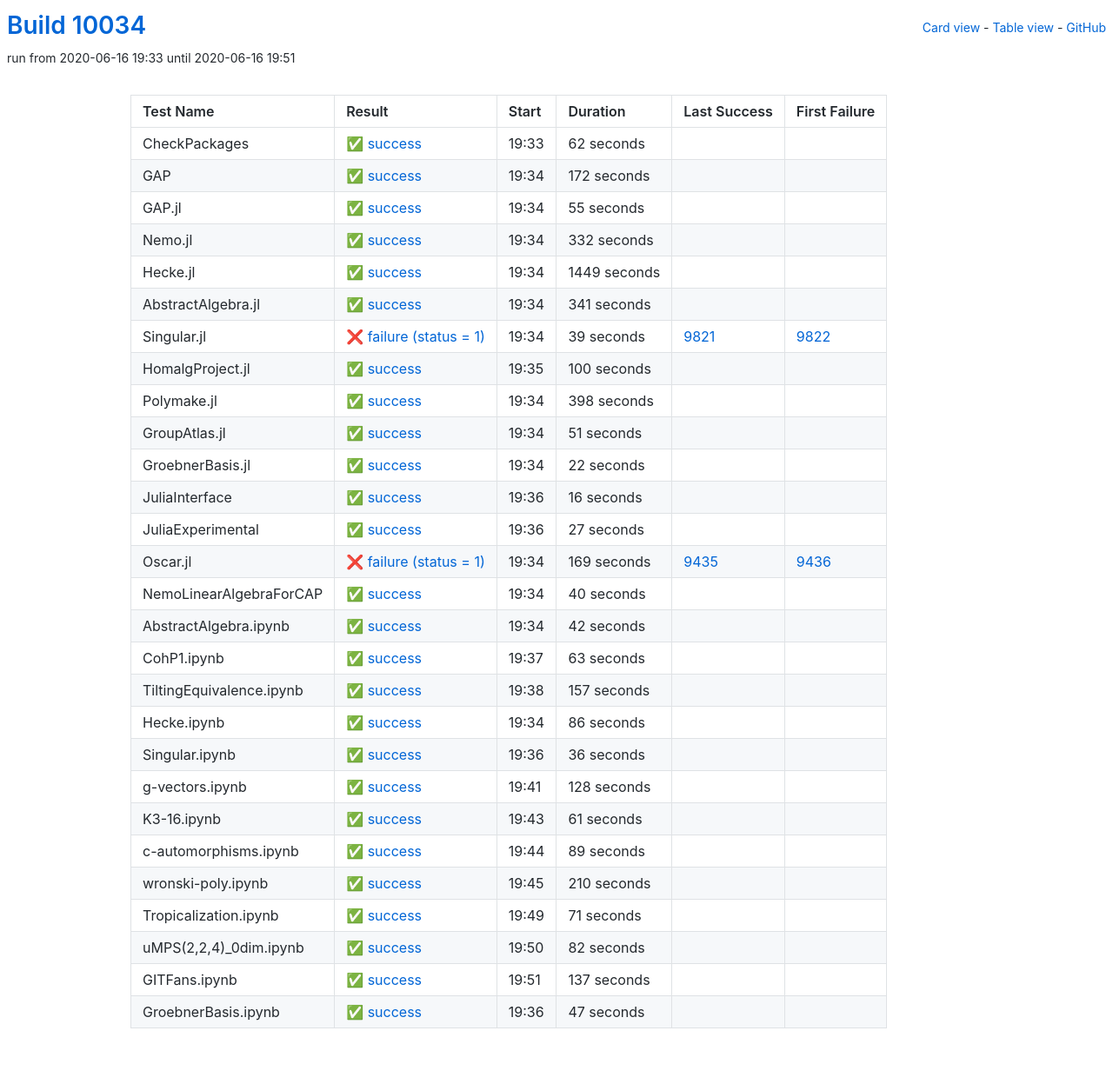
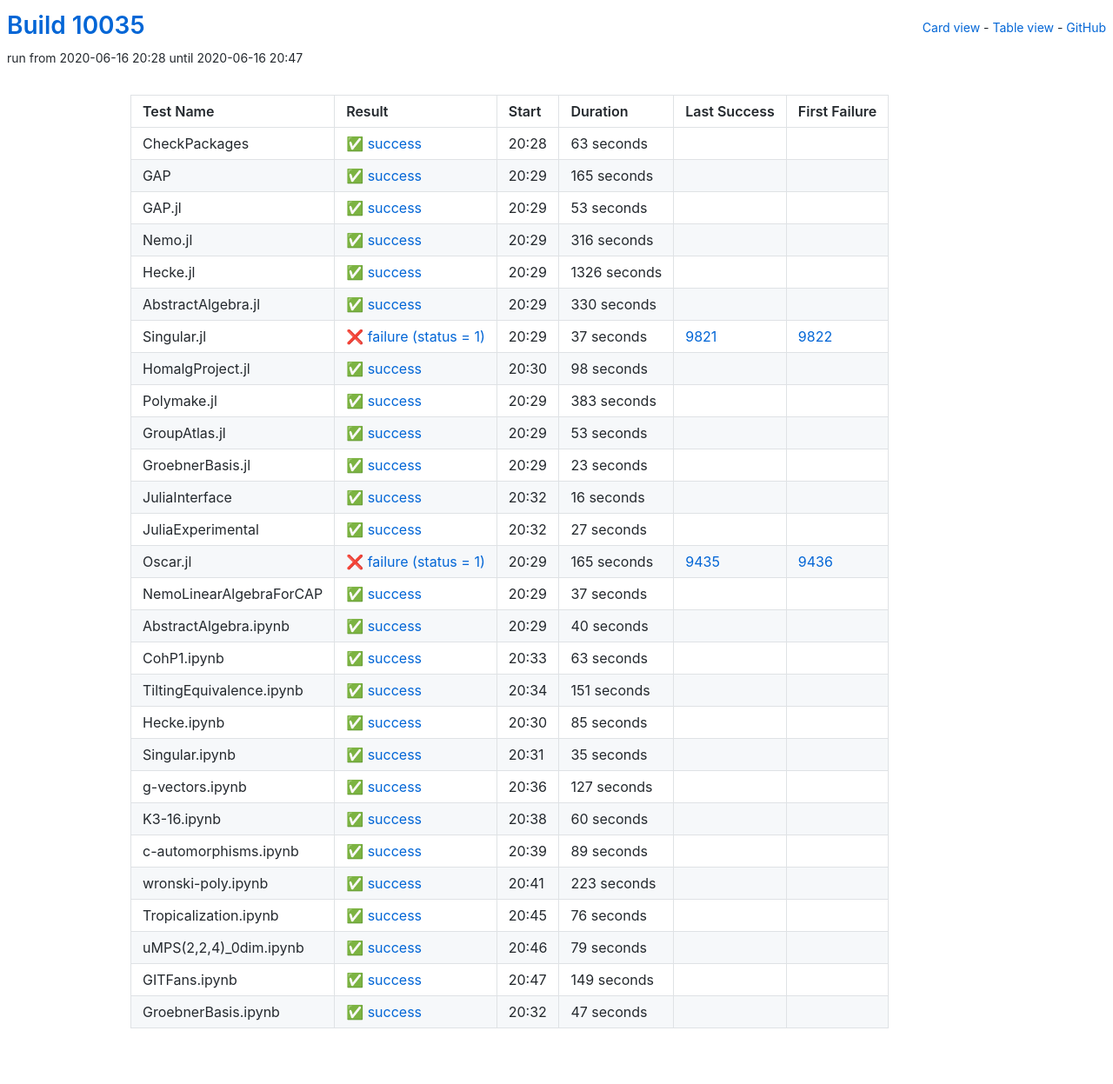
Before and after one commit to oscar-system/oscar-ci-status, a Jekyll site: the page built from table.html, in a window 1280 px wide. Shown: the whole page at 87% size. Built offline with Jekyll 4.4.1, drawn with Linux system fonts in a browser that asks for light colours.

Commit message:
Build #10035

```diff
--- a/_data/ci.yml
+++ b/_data/ci.yml
@@ -1,6 +1,6 @@
 ---
-build: 10034
-build_url: https://oscarci.mathematik.uni-kl.de/job/oscar/10034/
+build: 10035
+build_url: https://oscarci.mathematik.uni-kl.de/job/oscar/10035/
 job: oscar
 organization: oscar-system
 repo: oscar-ci-status
@@ -8,140 +8,140 @@ repourl: https://github.com/oscar-system/oscar-ci-status
 tests:
 - name: CheckPackages
   id: checkpackages
-  log: https://oscarci.mathematik.uni-kl.de/job/oscar/10034/artifact/logs/build-10034/CheckPackages.log
-  start: 2020-06-16 19:33
+  log: https://oscarci.mathematik.uni-kl.de/job/oscar/10035/artifact/logs/build-10035/CheckPackages.log
+  start: 2020-06-16 20:28
   success: true
   exitcode: 0
   status: success
-  duration: 62
+  duration: 63
   last_success: false
   last_success_url:
   first_failure: false
   first_failure_url:
 - name: GAP
   id: gap
-  log: https://oscarci.mathematik.uni-kl.de/job/oscar/10034/artifact/logs/build-10034/GAP.log
-  start: 2020-06-16 19:34
+  log: https://oscarci.mathematik.uni-kl.de/job/oscar/10035/artifact/logs/build-10035/GAP.log
+  start: 2020-06-16 20:29
   success: true
   exitcode: 0
   status: success
-  duration: 172
+  duration: 165
   last_success: false
   last_success_url:
   first_failure: false
   first_failure_url:
 - name: GAP.jl
   id: gap-jl
-  log: https://oscarci.mathematik.uni-kl.de/job/oscar/10034/artifact/logs/build-10034/GAP.jl.log
-  start: 2020-06-16 19:34
+  log: https://oscarci.mathematik.uni-kl.de/job/oscar/10035/artifact/logs/build-10035/GAP.jl.log
+  start: 2020-06-16 20:29
   success: true
   exitcode: 0
   status: success
-  duration: 55
+  duration: 53
   last_success: false
   last_success_url:
   first_failure: false
   first_failure_url:
 - name: Nemo.jl
   id: nemo-jl
-  log: https://oscarci.mathematik.uni-kl.de/job/oscar/10034/artifact/logs/build-10034/Nemo.jl.log
-  start: 2020-06-16 19:34
+  log: https://oscarci.mathematik.uni-kl.de/job/oscar/10035/artifact/logs/build-10035/Nemo.jl.log
+  start: 2020-06-16 20:29
   success: true
   exitcode: 0
   status: success
-  duration: 332
+  duration: 316
   last_success: false
   last_success_url:
   first_failure: false
   first_failure_url:
 - name: Hecke.jl
   id: hecke-jl
-  log: https://oscarci.mathematik.uni-kl.de/job/oscar/10034/artifact/logs/build-10034/Hecke.jl.log
-  start: 2020-06-16 19:34
+  log: https://oscarci.mathematik.uni-kl.de/job/oscar/10035/artifact/logs/build-10035/Hecke.jl.log
+  start: 2020-06-16 20:29
   success: true
   exitcode: 0
   status: success
-  duration: 1449
+  duration: 1326
   last_success: false
   last_success_url:
   first_failure: false
   first_failure_url:
 - name: AbstractAlgebra.jl
   id: abstractalgebra-jl
-  log: https://oscarci.mathematik.uni-kl.de/job/oscar/10034/artifact/logs/build-10034/AbstractAlgebra.jl.log
-  start: 2020-06-16 19:34
+  log: https://oscarci.mathematik.uni-kl.de/job/oscar/10035/artifact/logs/build-10035/AbstractAlgebra.jl.log
+  start: 2020-06-16 20:29
   success: true
   exitcode: 0
   status: success
-  duration: 341
+  duration: 330
   last_success: false
   last_success_url:
   first_failure: false
   first_failure_url:
 - name: Singular.jl
   id: singular-jl
-  log: https://oscarci.mathematik.uni-kl.de/job/oscar/10034/artifact/logs/build-10034/Singular.jl.log
-  start: 2020-06-16 19:34
+  log: https://oscarci.mathematik.uni-kl.de/job/oscar/10035/artifact/logs/build-10035/Singular.jl.log
+  start: 2020-06-16 20:29
   success: false
   exitcode: 1
   status: failure
-  duration: 39
+  duration: 37
   last_success: 9821
   last_success_url: https://oscarci.mathematik.uni-kl.de/job/oscar/9821/
   first_failure: 9822
   first_failure_url: https://oscarci.mathematik.uni-kl.de/job/oscar/9822/
 - name: HomalgProject.jl
   id: homalgproject-jl
-  log: https://oscarci.mathematik.uni-kl.de/job/oscar/10034/artifact/logs/build-10034/HomalgProject.jl.log
-  start: 2020-06-16 19:35
+  log: https://oscarci.mathematik.uni-kl.de/job/oscar/10035/artifact/logs/build-10035/HomalgProject.jl.log
+  start: 2020-06-16 20:30
   success: true
   exitcode: 0
   status: success
-  duration: 100
+  duration: 98
   last_success: false
   last_success_url:
   first_failure: false
   first_failure_url:
 - name: Polymake.jl
   id: polymake-jl
-  log: https://oscarci.mathematik.uni-kl.de/job/oscar/10034/artifact/logs/build-10034/Polymake.jl.log
-  start: 2020-06-16 19:34
+  log: https://oscarci.mathematik.uni-kl.de/job/oscar/10035/artifact/logs/build-10035/Polymake.jl.log
+  start: 2020-06-16 20:29
   success: true
   exitcode: 0
   status: success
-  duration: 398
+  duration: 383
   last_success: false
   last_success_url:
   first_failure: false
   first_failure_url:
 - name: GroupAtlas.jl
   id: groupatlas-jl
-  log: https://oscarci.mathematik.uni-kl.de/job/oscar/10034/artifact/logs/build-10034/GroupAtlas.jl.log
-  start: 2020-06-16 19:34
+  log: https://oscarci.mathematik.uni-kl.de/job/oscar/10035/artifact/logs/build-10035/GroupAtlas.jl.log
+  start: 2020-06-16 20:29
   success: true
   exitcode: 0
   status: success
-  duration: 51
+  duration: 53
   last_success: false
   last_success_url:
   first_failure: false
   first_failure_url:
 - name: GroebnerBasis.jl
   id: groebnerbasis-jl
-  log: https://oscarci.mathematik.uni-kl.de/job/oscar/10034/artifact/logs/build-10034/GroebnerBasis.jl.log
-  start: 2020-06-16 19:34
+  log: https://oscarci.mathematik.uni-kl.de/job/oscar/10035/artifact/logs/build-10035/GroebnerBasis.jl.log
+  start: 2020-06-16 20:29
   success: true
   exitcode: 0
   status: success
-  duration: 22
+  duration: 23
   last_success: false
   last_success_url:
   first_failure: false
   first_failure_url:
 - name: JuliaInterface
   id: juliainterface
-  log: https://oscarci.mathematik.uni-kl.de/job/oscar/10034/artifact/logs/build-10034/JuliaInterface.log
-  start: 2020-06-16 19:36
+  log: https://oscarci.mathematik.uni-kl.de/job/oscar/10035/artifact/logs/build-10035/JuliaInterface.log
+  start: 2020-06-16 20:32
   success: true
   exitcode: 0
   status: success
@@ -152,8 +152,8 @@ tests:
   first_failure_url:
 - name: JuliaExperimental
   id: juliaexperimental
-  log: https://oscarci.mathematik.uni-kl.de/job/oscar/10034/artifact/logs/build-10034/JuliaExperimental.log
-  start: 2020-06-16 19:36
+  log: https://oscarci.mathematik.uni-kl.de/job/oscar/10035/artifact/logs/build-10035/JuliaExperimental.log
+  start: 2020-06-16 20:32
   success: true
   exitcode: 0
   status: success
@@ -164,20 +164,32 @@ tests:
   first_failure_url:
 - name: Oscar.jl
   id: oscar-jl
-  log: https://oscarci.mathematik.uni-kl.de/job/oscar/10034/artifact/logs/build-10034/Oscar.jl.log
-  start: 2020-06-16 19:34
+  log: https://oscarci.mathematik.uni-kl.de/job/oscar/10035/artifact/logs/build-10035/Oscar.jl.log
+  start: 2020-06-16 20:29
   success: false
   exitcode: 1
   status: failure
-  duration: 169
+  duration: 165
   last_success: 9435
   last_success_url: https://oscarci.mathematik.uni-kl.de/job/oscar/9435/
   first_failure: 9436
   first_failure_url: https://oscarci.mathematik.uni-kl.de/job/oscar/9436/
 - name: NemoLinearAlgebraForCAP
   id: nemolinearalgebraforcap
-  log: https://oscarci.mathematik.uni-kl.de/job/oscar/10034/artifact/logs/build-10034/NemoLinearAlgebraForCAP.log
-  start: 2020-06-16 19:34
+  log: https://oscarci.mathematik.uni-kl.de/job/oscar/10035/artifact/logs/build-10035/NemoLinearAlgebraForCAP.log
+  start: 2020-06-16 20:29
+  success: true
+  exitcode: 0
+  status: success
+  duration: 37
+  last_success: false
+  last_success_url:
+  first_failure: false
+  first_failure_url:
+- name: AbstractAlgebra.ipynb
+  id: abstractalgebra-ipynb
+  log: https://oscarci.mathematik.uni-kl.de/job/oscar/10035/artifact/logs/build-10035/AbstractAlgebra.ipynb.log
+  start: 2020-06-16 20:29
   success: true
   exitcode: 0
   status: success
@@ -186,22 +198,10 @@ tests:
   last_success_url:
   first_failure: false
   first_failure_url:
-- name: AbstractAlgebra.ipynb
-  id: abstractalgebra-ipynb
-  log: https://oscarci.mathematik.uni-kl.de/job/oscar/10034/artifact/logs/build-10034/AbstractAlgebra.ipynb.log
-  start: 2020-06-16 19:34
-  success: true
-  exitcode: 0
-  status: success
-  duration: 42
-  last_success: false
-  last_success_url:
-  first_failure: false
-  first_failure_url:
 - name: CohP1.ipynb
   id: cohp1-ipynb
-  log: https://oscarci.mathematik.uni-kl.de/job/oscar/10034/artifact/logs/build-10034/CohP1.ipynb.log
-  start: 2020-06-16 19:37
+  log: https://oscarci.mathematik.uni-kl.de/job/oscar/10035/artifact/logs/build-10035/CohP1.ipynb.log
+  start: 2020-06-16 20:33
   success: true
   exitcode: 0
   status: success
@@ -212,68 +212,68 @@ tests:
   first_failure_url:
 - name: TiltingEquivalence.ipynb
   id: tiltingequivalence-ipynb
-  log: https://oscarci.mathematik.uni-kl.de/job/oscar/10034/artifact/logs/build-10034/TiltingEquivalence.ipynb.log
-  start: 2020-06-16 19:38
+  log: https://oscarci.mathematik.uni-kl.de/job/oscar/10035/artifact/logs/build-10035/TiltingEquivalence.ipynb.log
+  start: 2020-06-16 20:34
   success: true
   exitcode: 0
   status: success
-  duration: 157
+  duration: 151
   last_success: false
   last_success_url:
   first_failure: false
   first_failure_url:
 - name: Hecke.ipynb
   id: hecke-ipynb
-  log: https://oscarci.mathematik.uni-kl.de/job/oscar/10034/artifact/logs/build-10034/Hecke.ipynb.log
-  start: 2020-06-16 19:34
+  log: https://oscarci.mathematik.uni-kl.de/job/oscar/10035/artifact/logs/build-10035/Hecke.ipynb.log
+  start: 2020-06-16 20:30
   success: true
   exitcode: 0
   status: success
-  duration: 86
+  duration: 85
   last_success: false
   last_success_url:
   first_failure: false
   first_failure_url:
 - name: Singular.ipynb
   id: singular-ipynb
-  log: https://oscarci.mathematik.uni-kl.de/job/oscar/10034/artifact/logs/build-10034/Singular.ipynb.log
-  start: 2020-06-16 19:36
+  log: https://oscarci.mathematik.uni-kl.de/job/oscar/10035/artifact/logs/build-10035/Singular.ipynb.log
+  start: 2020-06-16 20:31
   success: true
   exitcode: 0
   status: success
-  duration: 36
+  duration: 35
   last_success: false
   last_success_url:
   first_failure: false
   first_failure_url:
 - name: g-vectors.ipynb
   id: g-vectors-ipynb
-  log: https://oscarci.mathematik.uni-kl.de/job/oscar/10034/artifact/logs/build-10034/g-vectors.ipynb.log
-  start: 2020-06-16 19:41
+  log: https://oscarci.mathematik.uni-kl.de/job/oscar/10035/artifact/logs/build-10035/g-vectors.ipynb.log
+  start: 2020-06-16 20:36
   success: true
   exitcode: 0
   status: success
-  duration: 128
+  duration: 127
   last_success: false
   last_success_url:
   first_failure: false
   first_failure_url:
 - name: K3-16.ipynb
   id: k3-16-ipynb
-  log: https://oscarci.mathematik.uni-kl.de/job/oscar/10034/artifact/logs/build-10034/K3-16.ipynb.log
-  start: 2020-06-16 19:43
+  log: https://oscarci.mathematik.uni-kl.de/job/oscar/10035/artifact/logs/build-10035/K3-16.ipynb.log
+  start: 2020-06-16 20:38
   success: true
   exitcode: 0
   status: success
-  duration: 61
+  duration: 60
   last_success: false
   last_success_url:
   first_failure: false
   first_failure_url:
 - name: c-automorphisms.ipynb
   id: c-automorphisms-ipynb
-  log: https://oscarci.mathematik.uni-kl.de/job/oscar/10034/artifact/logs/build-10034/c-automorphisms.ipynb.log
-  start: 2020-06-16 19:44
+  log: https://oscarci.mathematik.uni-kl.de/job/oscar/10035/artifact/logs/build-10035/c-automorphisms.ipynb.log
+  start: 2020-06-16 20:39
   success: true
   exitcode: 0
   status: success
@@ -284,56 +284,56 @@ tests:
   first_failure_url:
 - name: wronski-poly.ipynb
   id: wronski-poly-ipynb
-  log: https://oscarci.mathematik.uni-kl.de/job/oscar/10034/artifact/logs/build-10034/wronski-poly.ipynb.log
-  start: 2020-06-16 19:45
+  log: https://oscarci.mathematik.uni-kl.de/job/oscar/10035/artifact/logs/build-10035/wronski-poly.ipynb.log
+  start: 2020-06-16 20:41
   success: true
   exitcode: 0
   status: success
-  duration: 210
+  duration: 223
   last_success: false
   last_success_url:
   first_failure: false
   first_failure_url:
 - name: Tropicalization.ipynb
   id: tropicalization-ipynb
-  log: https://oscarci.mathematik.uni-kl.de/job/oscar/10034/artifact/logs/build-10034/Tropicalization.ipynb.log
-  start: 2020-06-16 19:49
+  log: https://oscarci.mathematik.uni-kl.de/job/oscar/10035/artifact/logs/build-10035/Tropicalization.ipynb.log
+  start: 2020-06-16 20:45
   success: true
   exitcode: 0
   status: success
-  duration: 71
+  duration: 76
   last_success: false
   last_success_url:
   first_failure: false
   first_failure_url:
 - name: uMPS(2,2,4)_0dim.ipynb
   id: umps-2-2-4-0dim-ipynb
-  log: https://oscarci.mathematik.uni-kl.de/job/oscar/10034/artifact/logs/build-10034/uMPS-2-2-4-_0dim.ipynb.log
-  start: 2020-06-16 19:50
+  log: https://oscarci.mathematik.uni-kl.de/job/oscar/10035/artifact/logs/build-10035/uMPS-2-2-4-_0dim.ipynb.log
+  start: 2020-06-16 20:46
   success: true
   exitcode: 0
   status: success
-  duration: 82
+  duration: 79
   last_success: false
   last_success_url:
   first_failure: false
   first_failure_url:
 - name: GITFans.ipynb
   id: gitfans-ipynb
-  log: https://oscarci.mathematik.uni-kl.de/job/oscar/10034/artifact/logs/build-10034/GITFans.ipynb.log
-  start: 2020-06-16 19:51
+  log: https://oscarci.mathematik.uni-kl.de/job/oscar/10035/artifact/logs/build-10035/GITFans.ipynb.log
+  start: 2020-06-16 20:47
   success: true
   exitcode: 0
   status: success
-  duration: 137
+  duration: 149
   last_success: false
   last_success_url:
   first_failure: false
   first_failure_url:
 - name: GroebnerBasis.ipynb
   id: groebnerbasis-ipynb
-  log: https://oscarci.mathematik.uni-kl.de/job/oscar/10034/artifact/logs/build-10034/GroebnerBasis.ipynb.log
-  start: 2020-06-16 19:36
+  log: https://oscarci.mathematik.uni-kl.de/job/oscar/10035/artifact/logs/build-10035/GroebnerBasis.ipynb.log
+  start: 2020-06-16 20:32
   success: true
   exitcode: 0
   status: success
```
Also changed, not shown: README.md.
